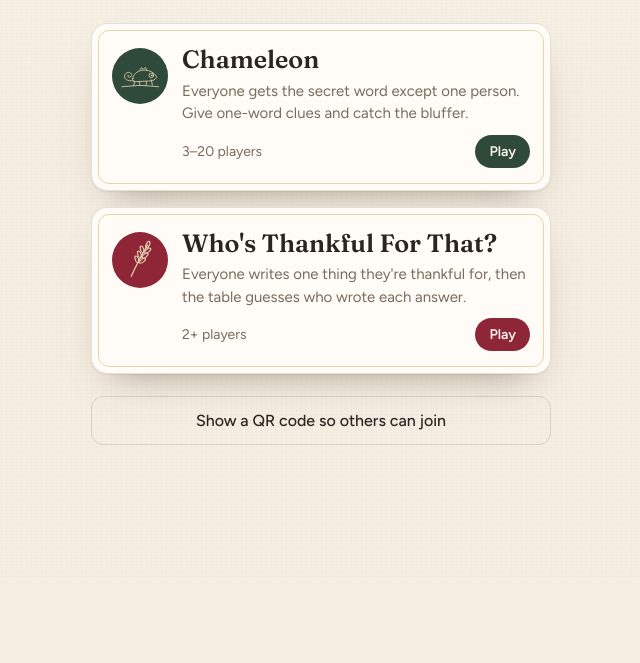
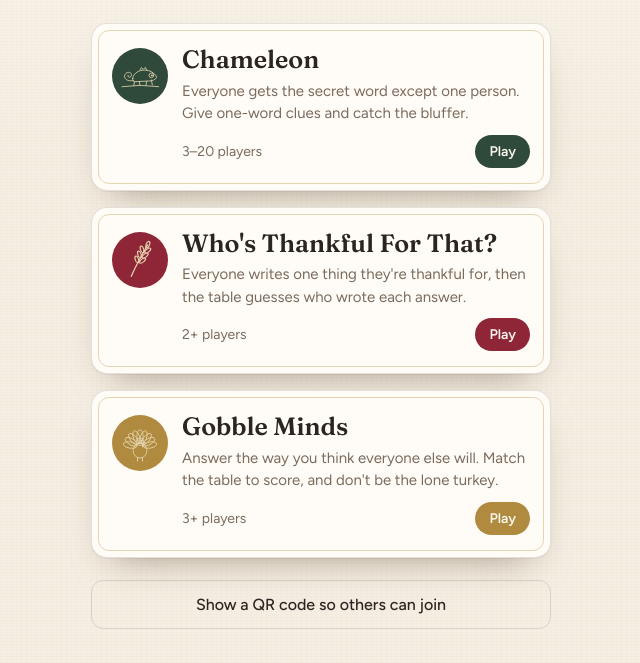
Before and after one commit to MBurleson33/games, a plain HTML site: page index.html in a window 1280 px wide. Shown: the part 223-886 px from the top of the page, without its empty margins (319-959 px from the left). Before the commit the page ends 800 px from the top, so only its background shows below. Drawn offline with nearby package versions, Linux system fonts and the light colour scheme.

Commit message:
Add Gobble Minds to the Game Night menu
Co-Authored-By: Claude Opus 5.5 <noreply@anthropic.com>
Claude-Session: https://claude.ai/code/session_019EJvb86wNSFAiyBU6UiAxT

```diff
--- a/index.html
+++ b/index.html
@@ -35,14 +35,14 @@ h1{margin:0;font-family:var(--serif);font-weight:600;font-variation-settings:"op
 .game::after{content:"";position:absolute;inset:6px;border:1px solid var(--gold-soft);border-radius:11px;pointer-events:none}
 .game:active{transform:translateY(1px)}
 .mark{flex:none;width:56px;height:56px;margin-top:2px;border-radius:50%;display:grid;place-items:center}
-.cham .mark{background:var(--forest)}.thank .mark{background:var(--cran)}
+.cham .mark{background:var(--forest)}.thank .mark{background:var(--cran)}.gobble .mark{background:var(--gold)}
 .mark svg{width:40px;height:40px}
 .txt{flex:1}
 .txt h2{margin:0;font-family:var(--serif);font-weight:600;font-size:25px;line-height:1.1}
 .txt p{margin:6px 0 10px;color:var(--muted);font-size:15px}
 .meta{display:flex;align-items:center;justify-content:space-between;gap:10px;font-size:14px;color:var(--muted)}
 .play{flex:none;font-weight:600;color:#fbf6ec;border-radius:999px;padding:6px 14px;font-size:14px}
-.cham .play{background:var(--forest)}.thank .play{background:var(--cran)}
+.cham .play{background:var(--forest)}.thank .play{background:var(--cran)}.gobble .play{background:var(--gold)}
 .share{display:block;width:100%;margin-top:22px;border:1px solid var(--line);background:transparent;border-radius:12px;padding:14px 18px;font:500 16px var(--sans);color:var(--ink);cursor:pointer}
 .foot{text-align:center;font-family:var(--serif);font-style:italic;color:var(--muted);margin-top:26px}
 .scrim{position:fixed;inset:0;z-index:10;display:none;align-items:flex-end;justify-content:center;background:rgba(43,36,32,.45);backdrop-filter:blur(2px);padding:16px 16px calc(env(safe-area-inset-bottom) + 16px)}
@@ -89,6 +89,15 @@ h1{margin:0;font-family:var(--serif);font-weight:600;font-variation-settings:"op
     </span>
   </a>
 
+  <a class="game gobble" href="https://thankful-ebon.vercel.app/gobble/">
+    <span class="mark" aria-hidden="true"><svg viewBox="0 0 64 64"><g stroke="#e6d6b0" stroke-width="1.3" stroke-linejoin="round"><ellipse cx="16.2" cy="35.2" rx="5" ry="11" transform="rotate(-80 16.2 35.2)" fill="none"/><ellipse cx="18.1" cy="30.0" rx="5" ry="11" transform="rotate(-60 18.1 30.0)" fill="none"/><ellipse cx="21.7" cy="25.7" rx="5" ry="11" transform="rotate(-40 21.7 25.7)" fill="none"/><ellipse cx="26.5" cy="23.0" rx="5" ry="11" transform="rotate(-20 26.5 23.0)" fill="none"/><ellipse cx="32.0" cy="22.0" rx="5" ry="11" transform="rotate(0 32.0 22.0)" fill="none"/><ellipse cx="37.5" cy="23.0" rx="5" ry="11" transform="rotate(20 37.5 23.0)" fill="none"/><ellipse cx="42.3" cy="25.7" rx="5" ry="11" transform="rotate(40 42.3 25.7)" fill="none"/><ellipse cx="45.9" cy="30.0" rx="5" ry="11" transform="rotate(60 45.9 30.0)" fill="none"/><ellipse cx="47.8" cy="35.2" rx="5" ry="11" transform="rotate(80 47.8 35.2)" fill="none"/><ellipse cx="32" cy="44" rx="11" ry="12" fill="none"/><circle cx="32" cy="30" r="6" fill="none"/></g><path d="M37 30l4 1.5-4 1.5z" fill="#e6d6b0"/><path d="M36 33c2 2 2 5 0 6-1-2-1-4 0-6z" fill="#e6d6b0"/><circle cx="34" cy="28" r="1.2" fill="#e6d6b0"/><path d="M28 55v6M36 55v6" stroke="#e6d6b0" stroke-width="1.4" stroke-linecap="round"/></svg></span>
+    <span class="txt">
+      <h2>Gobble Minds</h2>
+      <p>Answer the way you think everyone else will. Match the table to score, and don't be the lone turkey.</p>
+      <span class="meta"><span>3+ players</span><span class="play">Play</span></span>
+    </span>
+  </a>
+
   <button class="share" id="share" type="button">Show a QR code so others can join</button>
 </div>
 
```
